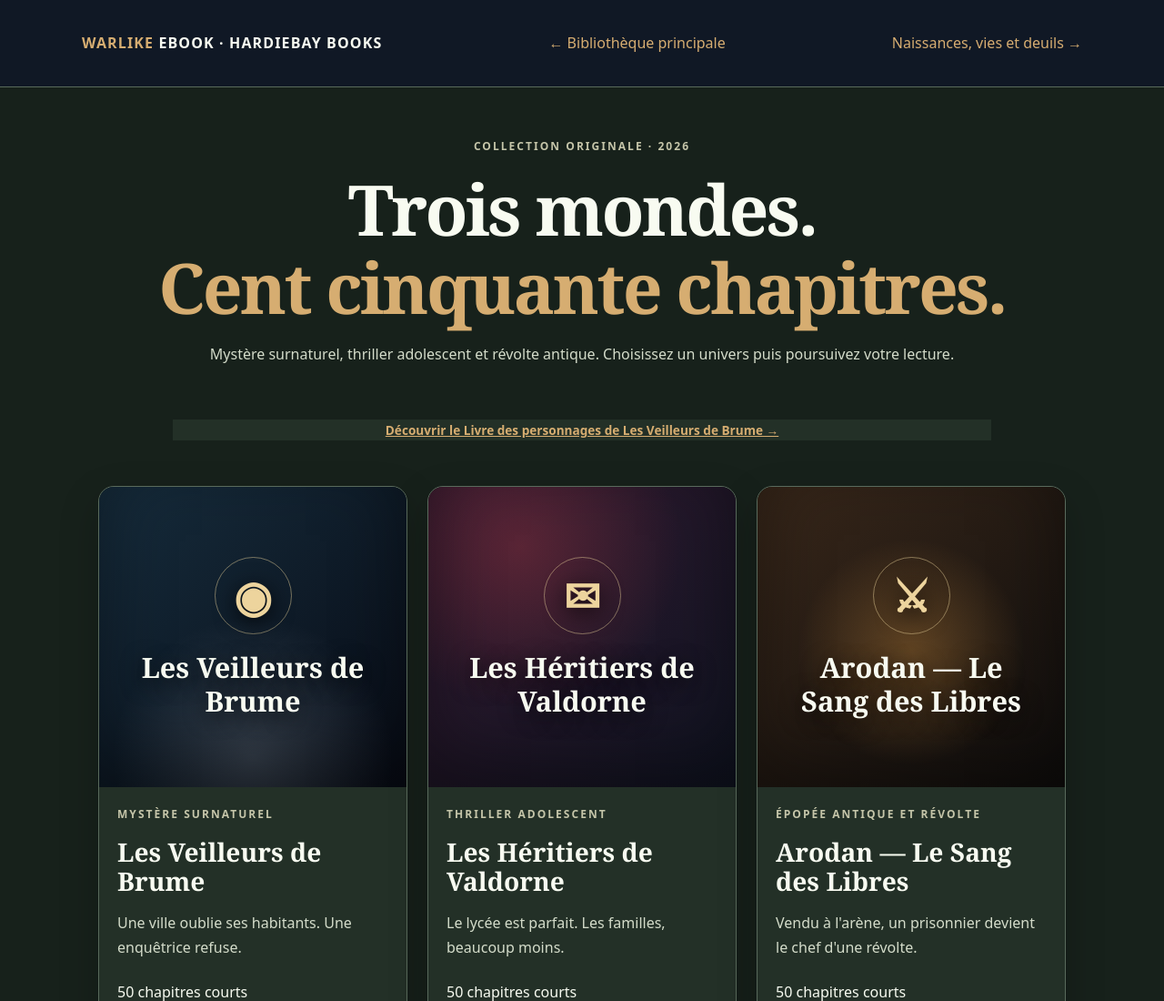
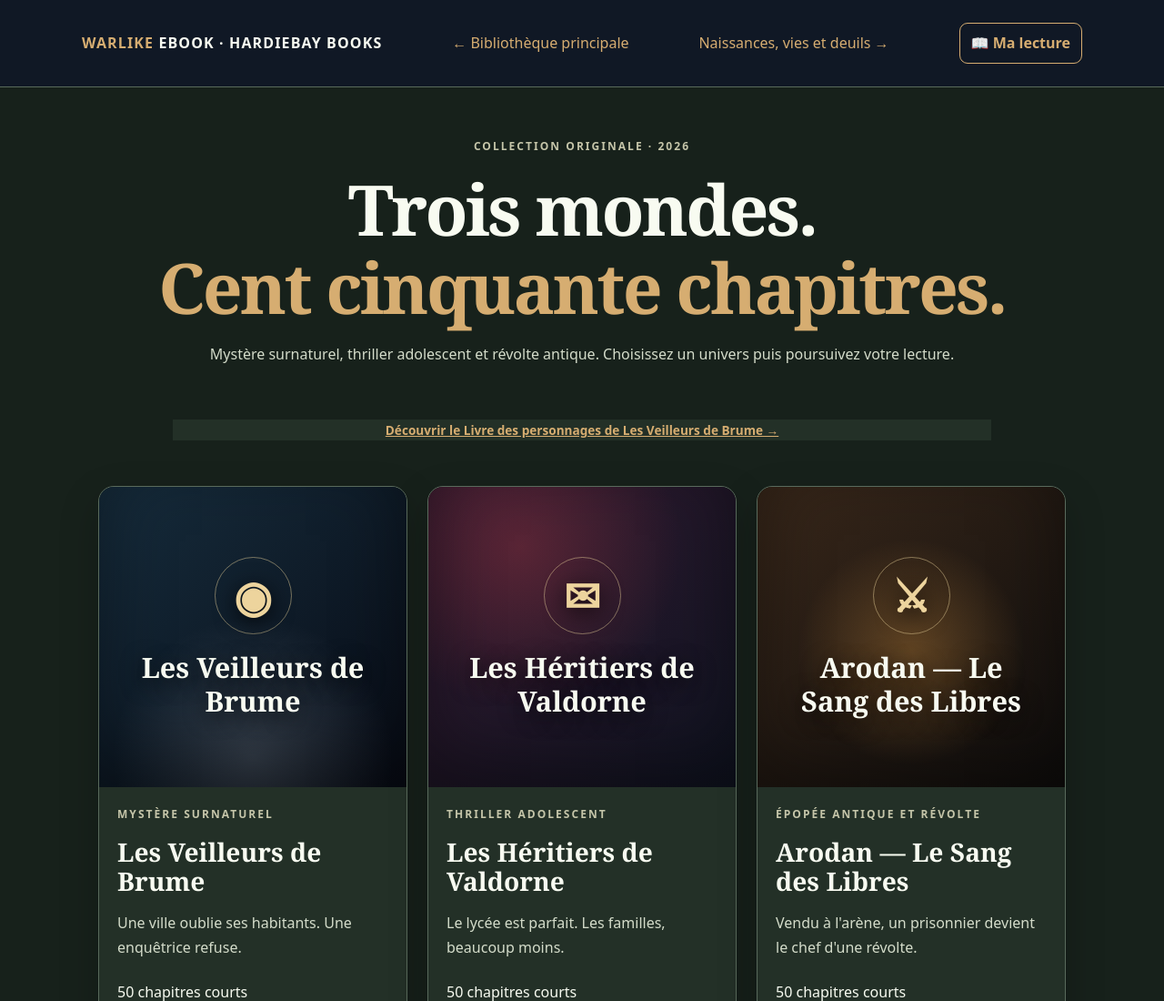
Before and after one commit to Motherlode94/WarLike-Ebook, a plain HTML site: page nouveaux-romans.html in a window 1280 px wide. Shown: the top 1100 px of the page at 91% size. Drawn offline with Linux system fonts and the light colour scheme.

Commit message:
feat(ebook): add Ma lecture navigation from nouveaux-romans.html

```diff
--- a/nouveaux-romans.html
+++ b/nouveaux-romans.html
@@ -63,7 +63,7 @@ body.reading-light{--surface:#fffdf8;--text:#1e2836;--muted:#56616e;background:#
 <link rel="stylesheet" href="./design-system/warlike-foundation.css?v=1.1">
 <link rel="stylesheet" href="./design-system/warlike-shell.css?v=1.1">
 </head>
-<body><header><strong><b>WARLIKE</b> EBOOK · HARDIEBAY BOOKS</strong><a href="index.html">← Bibliothèque principale</a><p><a href="./vies-et-deuils.html">Naissances, vies et deuils →</a></p></header>
+<body><header><strong><b>WARLIKE</b> EBOOK · HARDIEBAY BOOKS</strong><a href="index.html">← Bibliothèque principale</a><p><a href="./vies-et-deuils.html">Naissances, vies et deuils →</a></p><a href="./ma-lecture.html" style="display:inline-flex;align-items:center;gap:6px;border:1px solid currentColor;border-radius:9px;padding:8px 12px;font-weight:700;text-decoration:none">📖 Ma lecture</a></header>
 <section class="home"><div class="eyebrow">Collection originale · 2026</div><h1>Trois mondes.<br><span class="gold">Cent cinquante chapitres.</span></h1><p class="subtitle">Mystère surnaturel, thriller adolescent et révolte antique. Choisissez un univers puis poursuivez votre lecture.</p></section>
 <p class="notice"><a href="personnages-brume.html" style="color:#d6ad71;font-weight:800;text-decoration:underline">Découvrir le Livre des personnages de Les Veilleurs de Brume →</a></p><section class="catalogue" id="catalogue" aria-label="Choix du roman"></section>
 <p class="notice">Première édition : 50 chapitres courts par histoire. Lecture intégrale disponible ci-dessous, progression enregistrée sur cet appareil. Ces textes sont originaux et ne reprennent pas les intrigues ni les personnages des séries de référence.</p>
```
